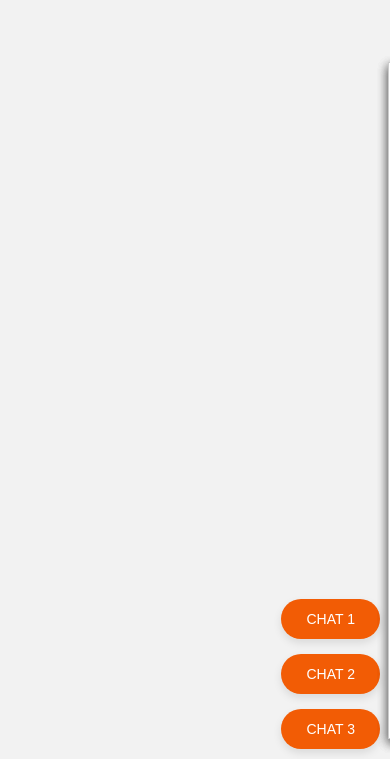
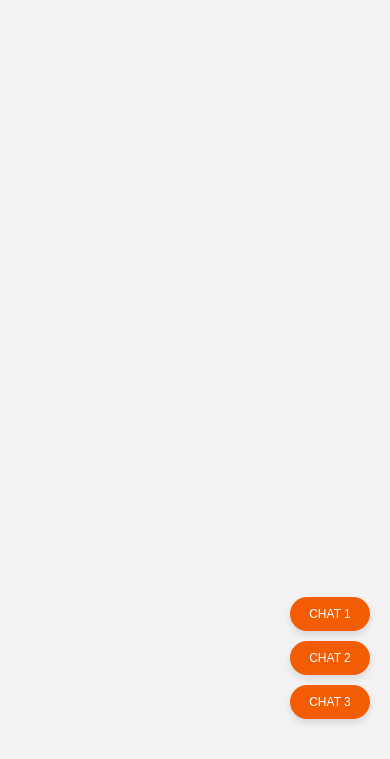
Before and after one commit to SoniyaMeryJacob/chat-interface, a Next.js app: page / in a window 390 px wide. Shown: the part 105-864 px from the top of the page. Built offline with nearby package versions, Linux system fonts and the light colour scheme.

Commit message:
chat visibility

```diff
--- a/src/components/chat.js
+++ b/src/components/chat.js
@@ -6,7 +6,7 @@ export default function SlidingChat() {
   const [messages, setMessages] = useState({ 1: [], 2: [], 3: [] });
   const [currentMessage, setCurrentMessage] = useState('');
 
-  // Function to open a specific chat tab, close others
+  // Function to open a specific chat tab and close others
   const openChat = (chatNumber) => {
     setActiveChat(chatNumber); // Set the active chat tab
   };
@@ -61,20 +61,18 @@ export default function SlidingChat() {
 
   return (
     <div className={styles.container}>
-      {/* Front Page with Chat Buttons */}
-      {activeChat === null && (
-        <div className={styles.chatButtons}>
+      {/* Persistent Chat Tags */}
+      <div className={styles.chatTags}>
         {[1, 2, 3].map((chat) => (
-            <button
+          <div
             key={chat}
-              className={styles.chatButton}
-              onClick={() => openChat(chat)} // Trigger openChat with chat number
+            className={styles.chatTag}
+            onClick={() => openChat(chat)} // Opens the respective chat
           >
             CHAT {chat}
-            </button>
+          </div>
         ))}
       </div>
-      )}
 
       {/* Chat Panels */}
       {[1, 2, 3].map((chat) => (
@@ -84,10 +82,6 @@ export default function SlidingChat() {
         >
           {activeChat === chat && (
             <>
-              <div className={styles.chatTag} onClick={closeChat}>
-                CHAT {chat} <span className={styles.closeButton}></span>
-              </div>
-
               <div className={styles.chatBox}>
                 {messages[chat] && messages[chat].length > 0 ? (
                   messages[chat].map((msg, idx) => (
@@ -95,7 +89,6 @@ export default function SlidingChat() {
                       {msg.text ? (
                         <div className={styles.message}>{msg.text}</div> // Text message
                       ) : (
-                        <div>
                         <a
                           href={`/uploads/${msg.fileName}`}
                           target="_blank"
@@ -104,7 +97,6 @@ export default function SlidingChat() {
                         >
                           View Uploaded File
                         </a>
-                        </div>
                       )}
                     </div>
                   ))
--- a/src/styles/Chat.module.css
+++ b/src/styles/Chat.module.css
@@ -6,175 +6,113 @@
   display: flex;
   justify-content: center;
   align-items: center;
-  overflow: hidden;
-  padding: 10px; /* Padding to ensure elements don't touch the edges on small screens */
+  padding: 10px;
 }
 
-/* Chat Buttons */
-.chatButtons {
-  position: absolute;
+/* Chat Tags Container */
+.chatTags {
+  position: fixed;
   bottom: 20px;
   right: 20px;
   display: flex;
   flex-direction: column;
-  gap: 15px; /* Adjust vertical space between buttons */
+  gap: 10px; /* Vertical space between tags */
+  z-index: 20; /* Ensure tags are above chat panels */
 }
 
-.chatButton {
+/* Individual Chat Tag */
+.chatTag {
   background-color: #f25c05; /* Bright orange-red */
   color: white;
-  border: none;
-  padding: 12px 20px;
   border-radius: 20px;
+  padding: 10px 15px;
+  text-align: center;
   cursor: pointer;
-  font-size: 16px; /* Slightly smaller text for mobile */
-  box-shadow: 0 4px 8px rgba(0, 0, 0, 0.1);
-  transition: transform 0.2s ease, background-color 0.3s ease;
+  box-shadow: 0 4px 6px rgba(0, 0, 0, 0.1);
+  transition: background-color 0.3s ease;
 }
 
-.chatButton:hover {
-  background-color: #f27405; /* Vivid orange */
-  transform: scale(1.05); /* Slightly larger on hover */
+.chatTag:hover {
+  background-color: #d14e04; /* Darker orange on hover */
 }
 
 /* Chat Container */
 .chatContainer {
   position: fixed;
-  bottom: 0;
-  right: -100%; /* Hidden by default off-screen */
-  width: 100%; /* Make the container full width on mobile */
-  max-width: 350px; /* Limit width for larger screens */
-  height: 80%; /* Take 80% of the screen height */
-  background-color: #fff; /* White background */
-  border: 1px solid #ccc;
-  border-radius: 8px 0 0 8px;
+  bottom: 20px;
+  right: -100%; /* Off-screen by default */
+  width: 100%;
+  max-width: 350px;
+  height: 80%;
+  background-color: white;
+  border-radius: 10px;
   box-shadow: 0 4px 10px rgba(0, 0, 0, 0.3);
   transition: right 0.3s ease;
-  display: flex;
-  flex-direction: column;
   z-index: 10;
 }
 
 .chatContainer.open {
-  right: 0; /* Slide in when open */
-}
-
-/* Chat Tag */
-.chatTag {
-  position: absolute;
-  left: -50px; /* Adjust for smaller screens */
-  top: 15px;
-  width: 50px;
-  background-color: #f25c05; /* Bright orange-red */
-  color: #fff; /* White text */
-  text-align: center;
-  padding: 8px;
-  border-radius: 8px 8px 0 0; /* Rounded top corners */
-  cursor: pointer;
-  font-weight: bold; /* Bold text */
-  font-size: 14px; /* Slightly smaller text */
-}
-
-.chatTag:hover {
-  background-color: #d14e04; /* Slightly darker orange on hover */
+  right: 20px; /* Slide into view when open */
 }
 
 /* Chat Box */
 .chatBox {
   flex: 1;
   padding: 10px;
-  overflow-y: auto; /* Scrollable for long messages */
-  border-bottom: 1px solid #ccc; /* Separator from input area */
-  display: flex;
-  flex-direction: column;
-  justify-content: center; /* Center 'No messages yet' */
-  text-align: center;
-  color: #666; /* Neutral gray for 'No messages' text */
-  font-size: 14px; /* Smaller text for mobile */
+  overflow-y: auto; /* Scrollable */
+  border-bottom: 1px solid #ccc;
 }
 
 /* Message */
 .message {
-  background-color: #f2b591; /* Soft peach for messages */
-  color: #3e5159; /* Dark text for readability */
+  background-color: #f2b591; /* Soft peach */
+  color: #3e5159; /* Dark gray-blue */
   padding: 10px;
-  border-radius: 4px; /* Slightly rounded messages */
-  margin-bottom: 10px; /* Space between messages */
-  text-align: left; /* Align text to the left */
-  font-size: 14px; /* Smaller text */
+  border-radius: 4px;
+  margin-bottom: 10px;
+  text-align: left;
 }
 
 /* Input Area */
 .inputArea {
   display: flex;
-  flex-direction: column; /* Stack elements vertically */
+  flex-direction: column;
   padding: 10px;
-  background-color: #f2f2f2; /* Light gray input background */
+  background-color: #f2f2f2; /* Light gray */
 }
 
 .inputField {
   padding: 10px;
-  border: 1px solid #ccc; /* Light gray border */
+  border: 1px solid #ccc;
   border-radius: 4px;
-  flex: 1;
-  margin-bottom: 10px; /* Space below input field */
-  font-size: 14px;
+  margin-bottom: 10px;
 }
 
 .sendButton {
   padding: 10px;
-  background-color: #f25c05; /* Bright orange-red */
+  background-color: #f25c05;
   color: white;
   border: none;
-  border-radius: 4px; /* Slightly rounded button */
+  border-radius: 4px;
   cursor: pointer;
-  width: 100px;
-  align-self: flex-end; /* Align button to the right */
-  transition: background-color 0.3s ease; /* Smooth hover effect */
-  font-size: 14px; /* Smaller text */
+  align-self: flex-end;
+  transition: background-color 0.3s ease;
 }
 
 .sendButton:hover {
-  background-color: #d14e04; /* Darker orange-red on hover */
-}
-
-/* File Upload */
-.fileUpload {
-  margin-top: 5px; /* Space above file input */
-  font-size: 14px;
+  background-color: #d14e04;
 }
 
 /* Responsive Design */
 @media (max-width: 600px) {
-  .chatButtons {
-    bottom: 10px; /* Adjust button position */
-    right: 10px;
+  .chatContainer {
+    width: 100%;
+    height: 80%;
+    border-radius: 0;
   }
-
-  .chatButton {
-    padding: 12px 25px;
-    font-size: 14px; /* Smaller text */
-  }
-
-  .chatContainer {
-    width: 100%; /* Full width on smaller screens */
-    height: 80%; /* Adjust height */
-    border-radius: 0; /* Remove rounded corners */
-    max-width: 100%; /* Ensure full width */
-  }
-
   .chatTag {
-    left: -45px; /* Adjust tag position for smaller screens */
+    left: -45px;
     width: 50px;
-    font-size: 12px; /* Smaller text */
-  }
-
-  .inputField,
-  .sendButton {
-    font-size: 12px; /* Adjust input and button font size */
-  }
-
-  .message {
-    font-size: 13px; /* Slightly smaller text for messages */
+    font-size: 12px;
   }
 }
```
Lines whose indentation alone changed are shown as unchanged.
